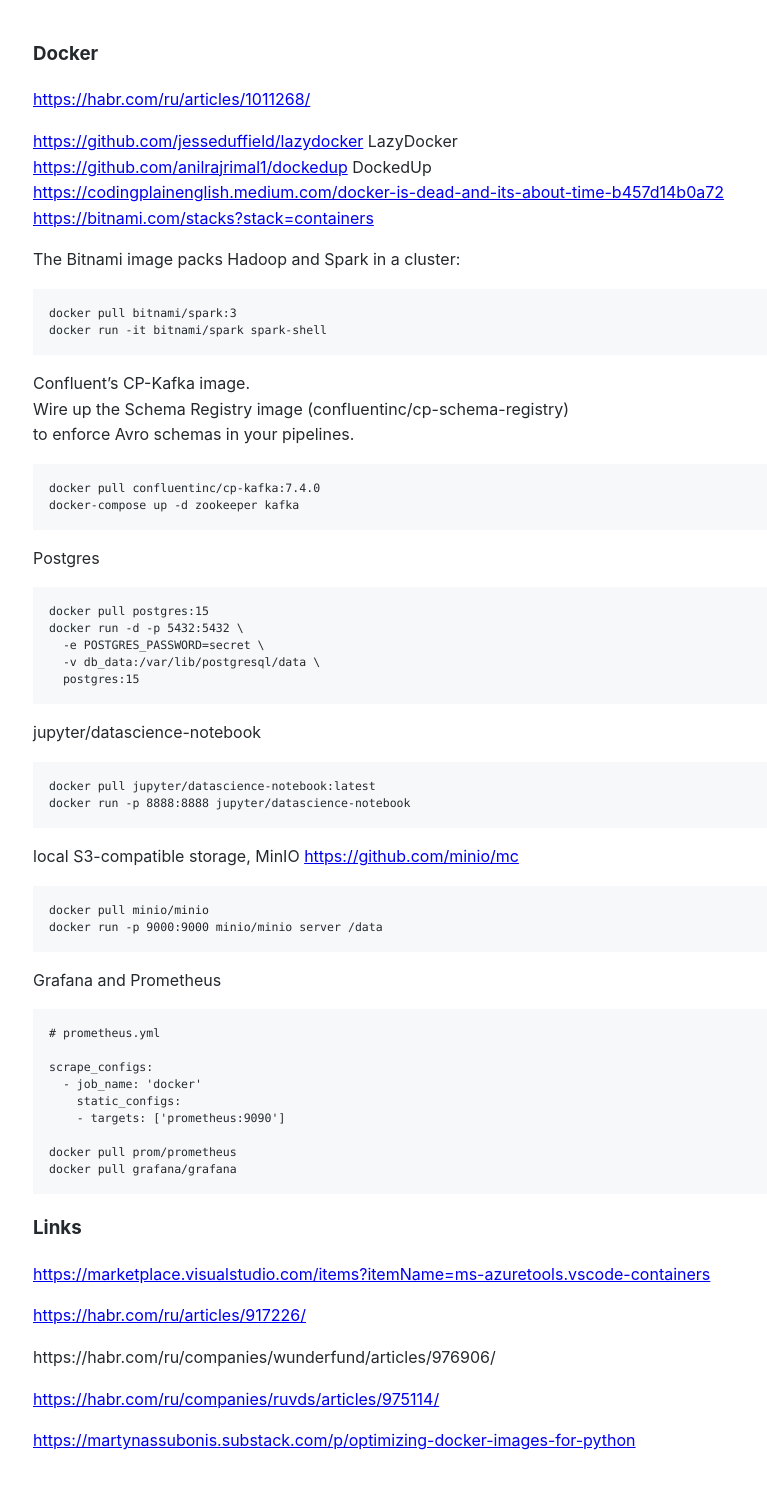
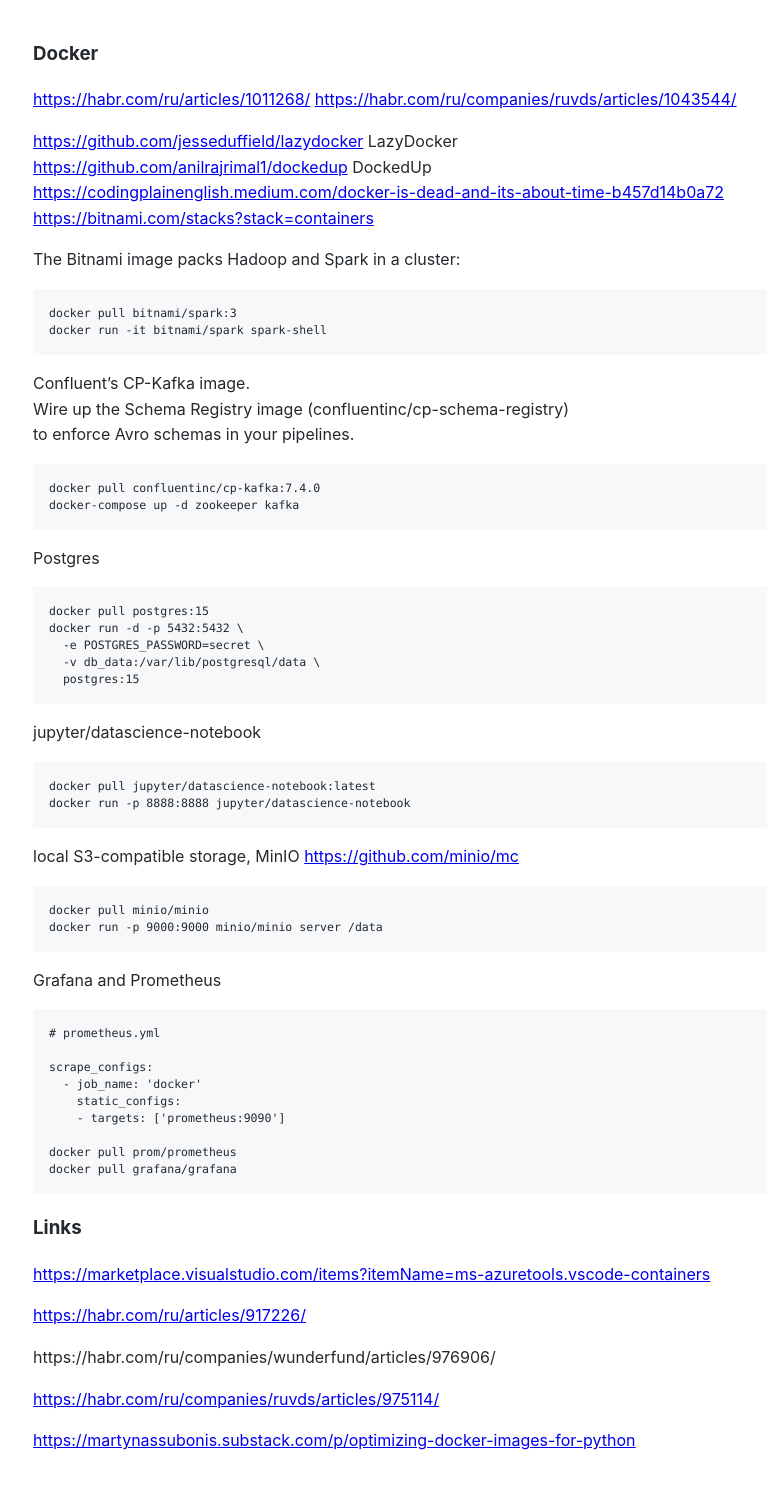
Before and after one commit to Michael-Lubinsky/michael-lubinsky.github.com, a Jekyll site: the page built from linux/docker.md, in a window 1280 px wide. Shown: the whole page, without its empty margins (157-924 px from the left). Built offline with Jekyll 4.4.1, drawn with Linux system fonts in a browser that asks for light colours; our own code applies the rules of GitHub Pages for plain Markdown files.

Commit message:
Update docker.md

```diff
--- a/linux/docker.md
+++ b/linux/docker.md
@@ -1,6 +1,7 @@
 ### Docker
 
 <https://habr.com/ru/articles/1011268/>
+<https://habr.com/ru/companies/ruvds/articles/1043544/>
 
 <https://github.com/jesseduffield/lazydocker> LazyDocker
 <https://github.com/anilrajrimal1/dockedup> DockedUp
```
